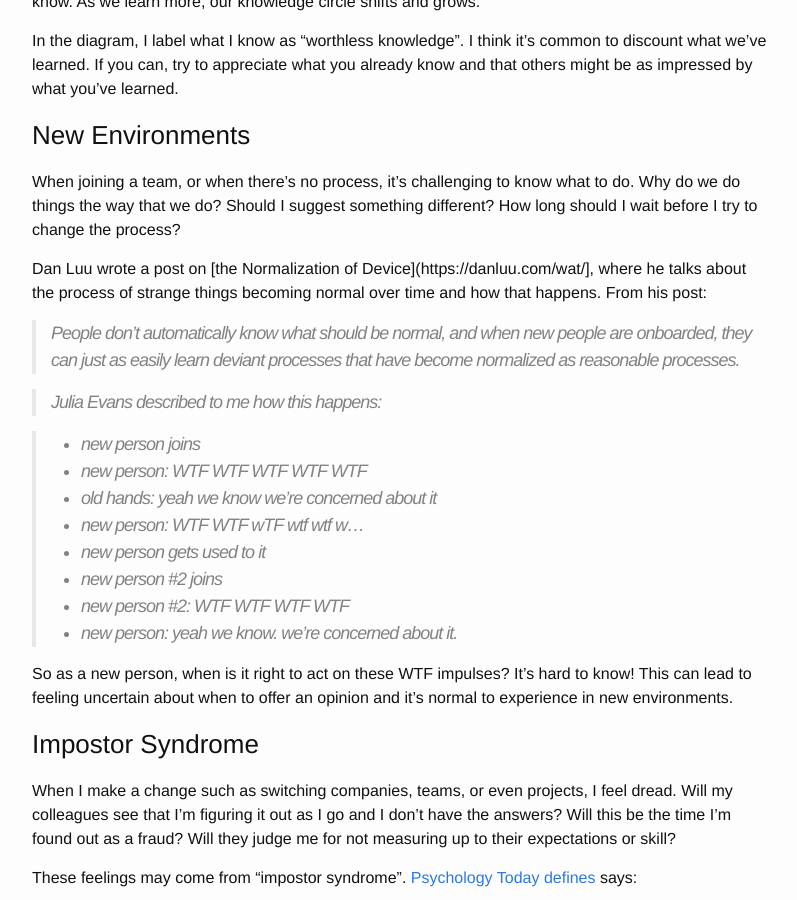
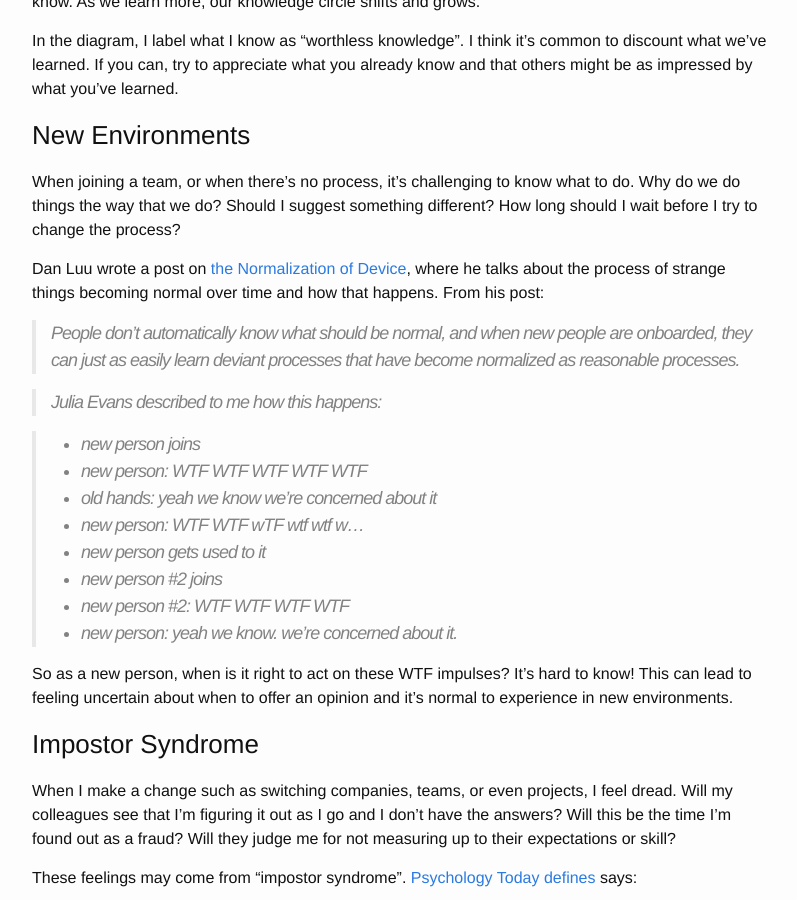
Before and after one commit to kevinlondon/kevinlondon.github.io, a Jekyll site: the page built from _posts/2022-02-12-providing-feedback-to-engineers.md, in a window 1280 px wide and 900 px high, scrolled down 1293 px. Shown: the whole window, without its empty margins (238-1035 px from the left). Built offline with Jekyll 4.4.1, drawn with Linux system fonts in a browser that asks for light colours; comment, search, counter and statistics services are not loaded.

Commit message:
Oops actually fixing link

```diff
--- a/_posts/2022-02-12-providing-feedback-to-engineers.md
+++ b/_posts/2022-02-12-providing-feedback-to-engineers.md
@@ -46,7 +46,7 @@ know what to do. Why do we do things the way that we do? Should I suggest
 something different? How long should I wait before I try to change the process?
 
 Dan Luu wrote a post on
-[the Normalization of Device](https://danluu.com/wat/], where he talks about the
+[the Normalization of Device](https://danluu.com/wat/), where he talks about the
 process of strange things becoming normal over time and how that
 happens. From his post:
 
```
